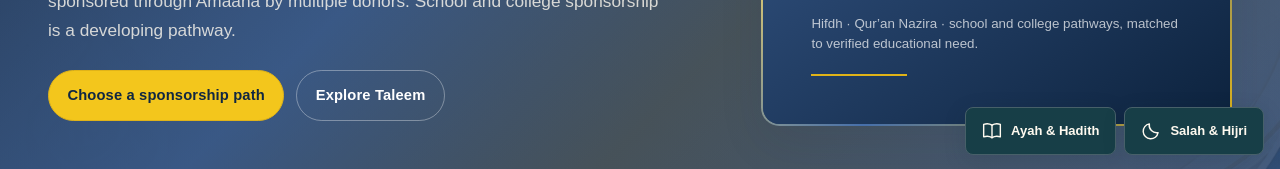
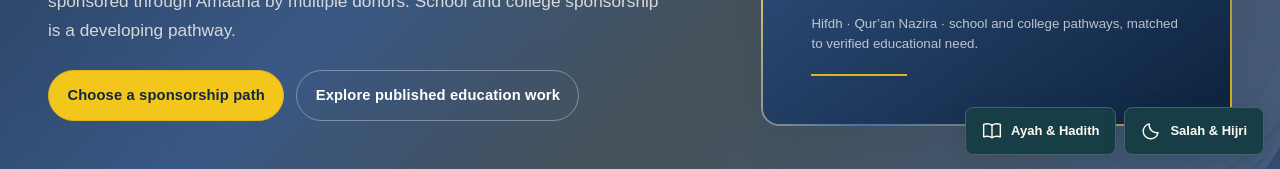
Before and after one commit to immazhark/amaana-platform, a Next.js app: page /get-involved/sponsor-education in a window 1280 px wide. Shown: the part 631-800 px from the top of the page. Built offline with nearby package versions, Linux system fonts and the light colour scheme; no server answers; the database is empty.

Commit message:
fix: gate sponsorship Taleem links by publication

```diff
--- a/src/app/get-involved/sponsor-education/page.tsx
+++ b/src/app/get-involved/sponsor-education/page.tsx
@@ -4,6 +4,7 @@ import { PageHero } from "@/components/page-hero";
 import { PublicMedia } from "@/components/public-media";
 import { programmeBySlug } from "@/lib/master-copy";
 import { getSponsorEducationHeroMedia } from "@/lib/sponsorship-media";
+import { getInitiativePageData } from "@/lib/public-page-data";
 import "./sponsor-education.css";
 
 export const dynamic = "force-dynamic";
@@ -23,12 +24,18 @@ const islamicPaths = [
 const emailHref = (subject: string) => `mailto:amaanafoundation24@gmail.com?subject=${encodeURIComponent(subject)}`;
 
 export default async function SponsorEducationPage() {
-  const heroMedia = await getSponsorEducationHeroMedia();
+  const [heroMedia, taleemInitiative] = await Promise.all([
+    getSponsorEducationHeroMedia(),
+    getInitiativePageData("taleem"),
+  ]);
+  const taleemHref = taleemInitiative ? "/our-work/taleem" : "/our-work";
+  const taleemActionLabel = taleemInitiative ? "Explore Taleem" : "Explore published education work";
+  const taleemClosingLabel = taleemInitiative ? "Explore the Taleem Initiative →" : "Explore published education work →";
 
   return (
     <div className="v2-home taleem-sponsor">
       <div className="v2-shell taleem-breadcrumb"><nav aria-label="Breadcrumb"><Link href="/">Home</Link><span aria-hidden="true"> / </span><Link href="/get-involved">Get involved</Link><span aria-hidden="true"> / </span><span>Sponsor education</span></nav></div>
-      <PageHero variant="level2" eyebrow="Amaana Taleem Initiative" title="Knowledge should open doors." description={<p>As of September 2026, 25 students across Qur’an Nazira and Hifdh were being sponsored through Amaana by multiple donors. School and college sponsorship is a developing pathway.</p>} actions={[{label:"Choose a sponsorship path",href:"#sponsorship-paths"},{label:"Explore Taleem",href:"/our-work/taleem",secondary:true}]} visual={heroMedia ? <PublicMedia asset={heroMedia} priority /> : undefined} visualKicker="Education Sponsorship" visualTitle="Learn. Grow. Continue." visualNote="Hifdh · Qur’an Nazira · school and college pathways, matched to verified educational need." />
+      <PageHero variant="level2" eyebrow="Amaana Taleem Initiative" title="Knowledge should open doors." description={<p>As of September 2026, 25 students across Qur’an Nazira and Hifdh were being sponsored through Amaana by multiple donors. School and college sponsorship is a developing pathway.</p>} actions={[{label:"Choose a sponsorship path",href:"#sponsorship-paths"},{label:taleemActionLabel,href:taleemHref,secondary:true}]} visual={heroMedia ? <PublicMedia asset={heroMedia} priority /> : undefined} visualKicker="Education Sponsorship" visualTitle="Learn. Grow. Continue." visualNote="Hifdh · Qur’an Nazira · school and college pathways, matched to verified educational need." />
 
       <div id="sponsorship-paths" className="taleem-paths">
         <section className="v2-shell taleem-programme" aria-labelledby="islamic-education-title"><header className="taleem-section-head"><div><span className="taleem-section-number">01</span><p className="v2-section-label">Islamic education</p><h2 id="islamic-education-title">Sponsor Islamic Education</h2></div><p>Support sustained Qur’anic learning through one of two defined study paths.</p></header><div className="taleem-islamic-grid">{islamicPaths.map(path => <article className="taleem-path" key={path.title}><span aria-hidden="true">{path.marker}</span><h3>{path.title}</h3><p>{path.copy}</p><a href={emailHref(path.subject)}>Ask about this sponsorship <span aria-hidden="true">↗</span></a></article>)}</div></section>
@@ -38,7 +45,7 @@ export default async function SponsorEducationPage() {
         <section className="v2-shell taleem-process" aria-labelledby="process-title"><div className="taleem-section-head"><div><p className="v2-section-label">How it works</p><h2 id="process-title">A clear path from interest to support.</h2></div><p>Sponsorship begins with a conversation, not an assumption about a student’s circumstances.</p></div><ol><li><span>01</span><div><h3>Choose a path</h3><p>Tell Amaana which education route you are interested in supporting.</p></div></li><li><span>02</span><div><h3>Review the available need</h3><p>The team confirms the learner, institution and current sponsorship scope.</p></div></li><li><span>03</span><div><h3>Confirm your support</h3><p>You receive the relevant details and can decide whether to proceed.</p></div></li><li><span>04</span><div><h3>Follow responsibly</h3><p>Updates are shared in a way that protects the dignity and privacy of the student.</p></div></li></ol></section>
       </div>
 
-      <section className="taleem-closing"><div className="v2-shell"><p className="v2-section-label">Start here</p><h2>Which learning journey would you like to support?</h2><div className="v2-hero-actions"><a className="v2-button" href={emailHref("Amaana Taleem – Education sponsorship enquiry")}>Contact Amaana about sponsorship</a><Link className="v2-text-link" href="/our-work/taleem">Explore the Taleem Initiative →</Link></div></div></section>
+      <section className="taleem-closing"><div className="v2-shell"><p className="v2-section-label">Start here</p><h2>Which learning journey would you like to support?</h2><div className="v2-hero-actions"><a className="v2-button" href={emailHref("Amaana Taleem – Education sponsorship enquiry")}>Contact Amaana about sponsorship</a><Link className="v2-text-link" href={taleemHref}>{taleemClosingLabel}</Link></div></div></section>
     </div>
   );
 }
```
